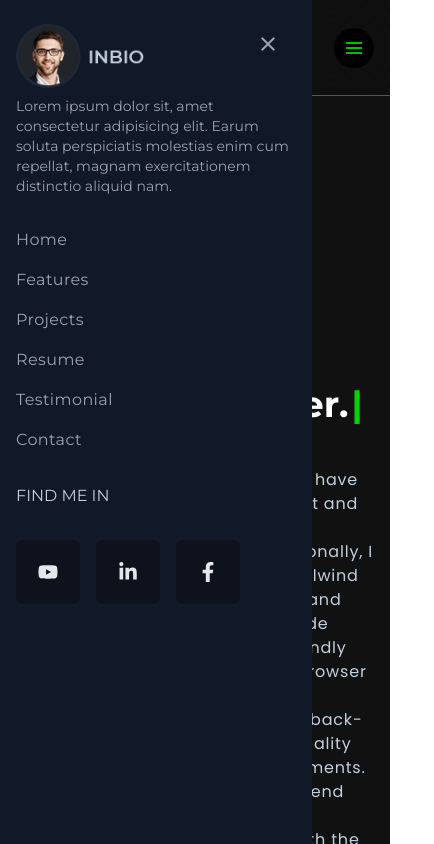
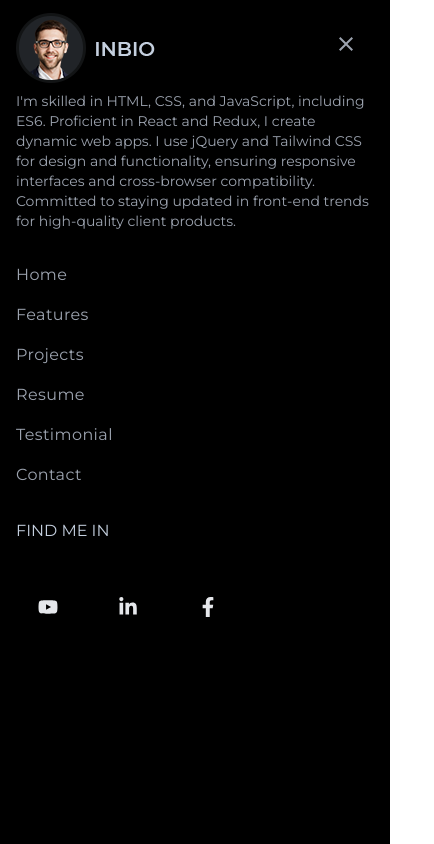
Before and after one commit to AksRamani/PortfolioV2, a React (Vite) app: page / in a window 390 px wide. Both pictures are taken after a click on the element 354 px from the left and 47 px from the top of the page. Shown: the top 844 px of the page, 434 px wide, since content can reach past the window. Built offline with nearby package versions, Linux system fonts and the light colour scheme.

Commit message:
responsive changes

```diff
--- a/src/components/Footer.tsx
+++ b/src/components/Footer.tsx
@@ -3,7 +3,7 @@
 const Footer = () => {
   return (
     <>
-    <div className="w-full py-7 flex justify-between h-auto border-b-[1px] border-b-black footer-transform">
+    <div className="w-full py-7 flex justify-between h-auto border-b-[1px] border-b-black footer-transform sm:flex-col">
       <div >
         <ul className="flex ">
           <li className="me-3"><a href="https://www.linkedin.com/in/aakash-ramani-541321235/"> LINKEDIN</a></li>
@@ -12,8 +12,8 @@ const Footer = () => {
           <li className="me-3"> <a href="https://www.instagram.com/aks_ramani/"> INSTAGRAM</a></li>
         </ul>
           </div>
-      <div className="">
-        <h5>2024 © Made with<span className="text-red-800 px-2">♥</span>by Aakash</h5>
+      <div className="sm:mt-4 sm:text-center ">
+        <h5>2024 © Made with<span className="text-red-800 px-2 sm:text-lg">♥</span>by Aakash</h5>
       </div>
       </div>
       </>
--- a/src/components/Navbar.tsx
+++ b/src/components/Navbar.tsx
@@ -42,20 +42,21 @@ const Navbar = () => {
           </li>
         </ul>
         <span
-          onClick={() => setShowMenu(!showMenu)}
+          onClick={() => {
+
+            setShowMenu(!showMenu)
+          }}
           className="text-xl mdl:hidden bg-black w-10 h-10 inline-flex items-center justify-center rounded-full text-designColor cursor-pointer"
         >
           <FiMenu />
         </span>
         {showMenu && (
-          <div className="w-[80%] h-screen mdl:hidden overflow-scroll absolute top-0 left-0 bg-gray-900 p-4 scrollbar-hide">
-            <div className="flex flex-col gap-8 py-2 relative">
-              <div>
-                <img className="w-32" src={logo} alt="logo" />
+          <div className="w-screen h-screen mdl:hidden overflow-scroll absolute top-0 left-0 bg-[#000] p-4 scrollbar-hide">
+            <div className="flex flex-col gap-8 pb-2 relative">
+              <div className="mt-[-3px]">
+                <img src={logo} alt="logo" />
                 <p className="text-sm text-gray-400 mt-2">
-                  Lorem ipsum dolor sit, amet consectetur adipisicing elit.
-                  Earum soluta perspiciatis molestias enim cum repellat, magnam
-                  exercitationem distinctio aliquid nam.
+                I'm skilled in HTML, CSS, and JavaScript, including ES6. Proficient in React and Redux, I create dynamic web apps. I use jQuery and Tailwind CSS for design and functionality, ensuring responsive interfaces and cross-browser compatibility. Committed to staying updated in front-end trends for high-quality client products.
                 </p>
               </div>
               <ul className="flex flex-col gap-4">
```
